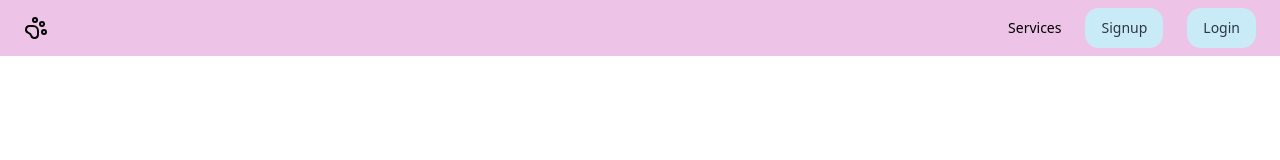
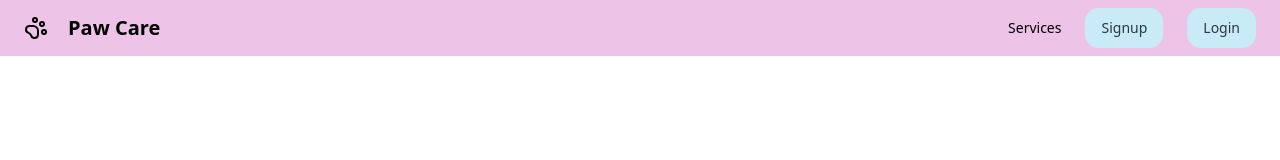
Before and after one commit to kenil-kanani/PetBoardingManagement-Odoo, a React (Vite) app in the folder client/: page /services in a window 1280 px wide. Shown: the top 160 px of the page. Built offline with nearby package versions, Linux system fonts and the light colour scheme.

Commit message:
fix: project name added, not compolsory :)

```diff
--- a/client/src/components/Navbar.jsx
+++ b/client/src/components/Navbar.jsx
@@ -12,7 +12,7 @@ const Navbar = () => {
       <header className="px-4 lg:px-6 h-14 flex items-center bg-primary ">
         <Link to={"/"} className="flex items-center justify-center">
           <PawPrintIcon className="h-6 w-6" />
-          <span className="sr-only">Paw Care</span>
+          <span className="ml-5 text-xl font-bold">Paw Care</span>
         </Link>
         <nav className="ml-auto flex gap-4 sm:gap-6 justify-center items-center">
           <Link
```
